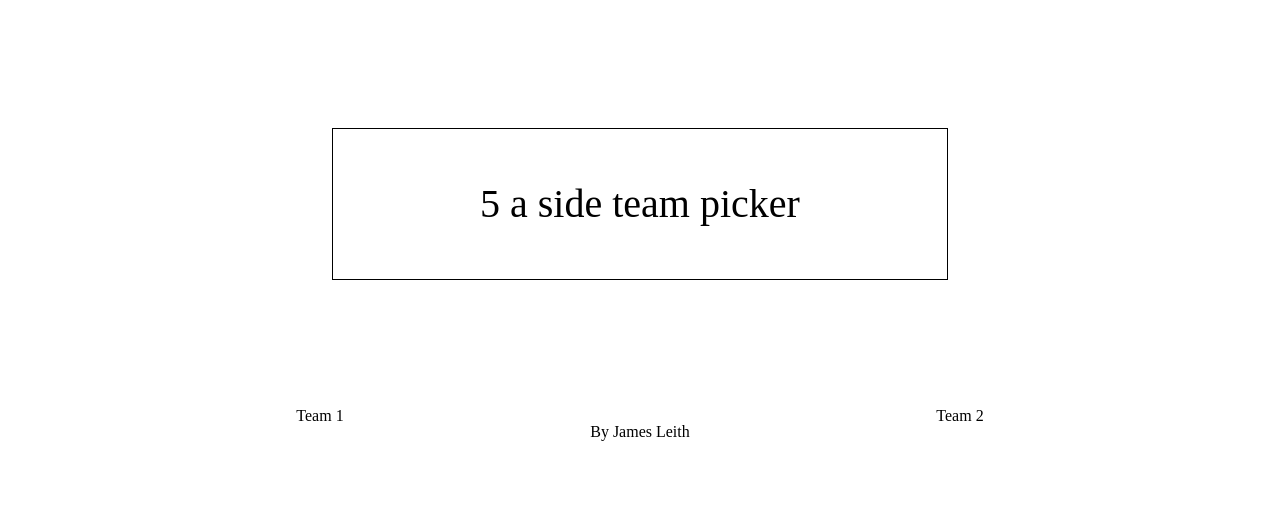
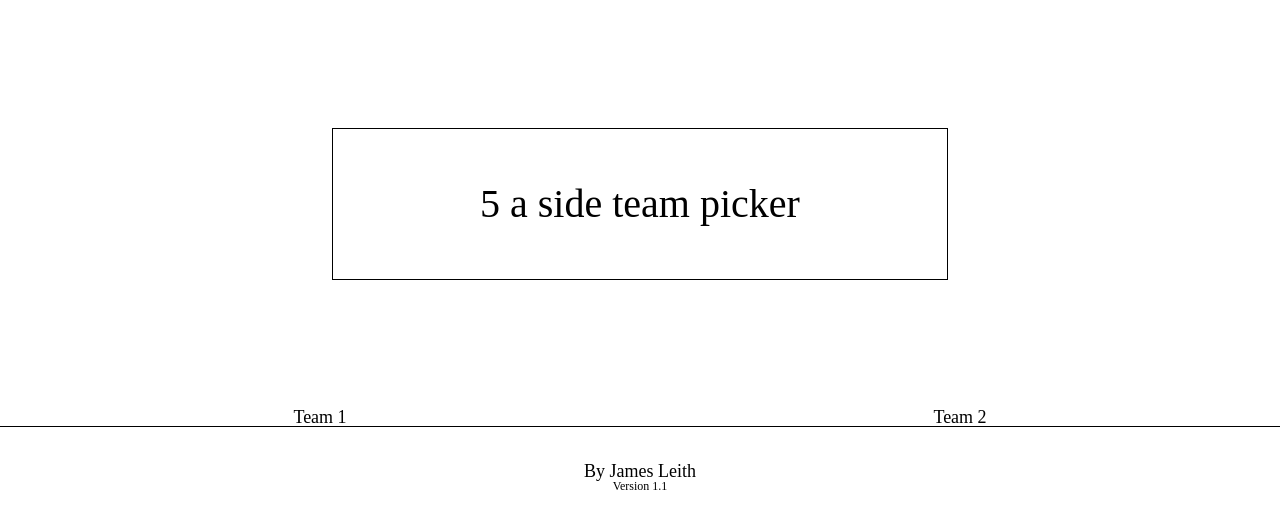
Before and after one commit to ajsl/5-a-side, a React (Create React App) app: page /team in a window 1280 px wide. Shown: the top 528 px of the page. Built offline with nearby package versions, Linux system fonts and the light colour scheme.

Commit message:
app working started font styling

```diff
--- a/public/css/styles.css
+++ b/public/css/styles.css
@@ -85,6 +85,22 @@ footer {
 .error-container {
   display: inline-block; }
 
+.team-title {
+  justify-content: center;
+  align-self: center; }
+
+.team-card {
+  display: flex;
+  flex-direction: column;
+  align-content: center;
+  justify-content: center; }
+
+.footer-title {
+  display: flex;
+  flex-direction: column;
+  height: 100px;
+  border-top: 1px solid black; }
+
 .form-section {
   display: flex;
   flex-direction: column;
@@ -99,3 +115,9 @@ footer {
   display: flex;
   justify-content: center;
   margin: 2% 5px; }
+
+p {
+  font-size: 12px; }
+
+h4 {
+  font-size: 18px; }
--- /dev/null
+++ b/scss/font.scss
@@ -0,0 +1,7 @@
+p {
+	font-size: 12px;
+}
+
+h4 {
+	font-size: 18px;
+}
--- a/scss/main.scss
+++ b/scss/main.scss
@@ -54,3 +54,21 @@ footer {
 .error-container {
 	display: inline-block;
 }
+
+.team-title {
+	justify-content: center;
+	align-self: center;
+}
+
+.team-card {
+	display: flex;
+	flex-direction: column;
+	align-content: center;
+	justify-content: center;
+}
+.footer-title {
+	display: flex;
+	flex-direction: column;
+	height: 100px;
+	border-top: 1px solid black;
+}
--- a/scss/styles.scss
+++ b/scss/styles.scss
@@ -2,3 +2,4 @@
 @import 'main.scss';
 @import 'form.scss';
 @import 'buttons.scss';
+@import 'font.scss';
--- a/src/Components/Footer.jsx
+++ b/src/Components/Footer.jsx
@@ -7,9 +7,10 @@ const Footer = () => (
 
 		<section>
 
-			<footer>
+			<footer className="footer-title">
 
 				<h4>By James Leith</h4>
+				<p>Version 1.1</p>
 
 			</footer>
 
--- a/src/Components/Team.jsx
+++ b/src/Components/Team.jsx
@@ -48,18 +48,18 @@ class Team extends Component {
 			<React.Fragment>
 				<section className="team-list">
 
-					<div className="team1">
+					<div className="team-card team1">
 
-						<h4>Team 1</h4>
+						<h4 className ="team-title">Team 1</h4>
 
 						{ names1.map((name, i ) => <div key={ name.id } className="player-card" ><Player id={ name.id } names={ name } /></div>)}
 
 					</div>
 
 
-					<div className="team2">
+					<div className="team-card team2">
 
-						<h4>Team 2</h4>
+						<h4 className ="team-title">Team 2</h4>
 
 						{ names2.map((names, i) => <div key={ names.id } className="player-card" ><Player id={ names.id } names={ names }  /></div>)}
 
--- a/src/Components/list.jsx
+++ b/src/Components/list.jsx
@@ -3,9 +3,7 @@ import Player from "./Player";
 import { Link } from "react-router-dom";
 
 let validate = (value => {
-	if (value < 1 ){
-		return false
-	}else if(value > 12 ){
+	if (value.length < 1 || value.length > 12 ){
 		return false
 	}else{
 		return true
@@ -32,13 +30,34 @@ class List extends Component {
 
 		let error = document.getElementById("errorContainer")
 		let p = document.createElement("p");
-		p.textContent = "Error - name must be at least 1 charecter long!";
+		let errorChild = document.getElementById("error-p")
+
+		p.textContent = "Error - name must be between 1 and 12 cherecters long!";
 		e.preventDefault();
 
 		const data = this.state.value;
 
-		validate(data) ? this.props.onSubmit(data) : error.appendChild(p);
+		if (validate(data)){
+			this.props.onSubmit(data)
 
+
+		 	this.setState(({
+			value: "",
+			 }))
+
+
+
+			}else{
+				error.appendChild(p);
+
+				p.setAttribute("id", "error-p")
+
+				this.setState(({
+				value: "",
+
+			 }))
+
+			}
 
 		// 	this.setState(({
 		// 		value: "",
@@ -88,7 +107,7 @@ class List extends Component {
 					</div>
 					<form className="add-input" onSubmit={ this.handleSubmit }>
 						<input value={this.state.value} onChange={ e => this.handleChange(e) } type="text" />
-						<input re type="submit" value="add"/>
+						<input type="submit" value="add"/>
 					</form>
 				</section>
 				{/*render the player names below from the array in store.
```
Also changed, not shown: public/css/styles.min.css (+1 -1 lines).
